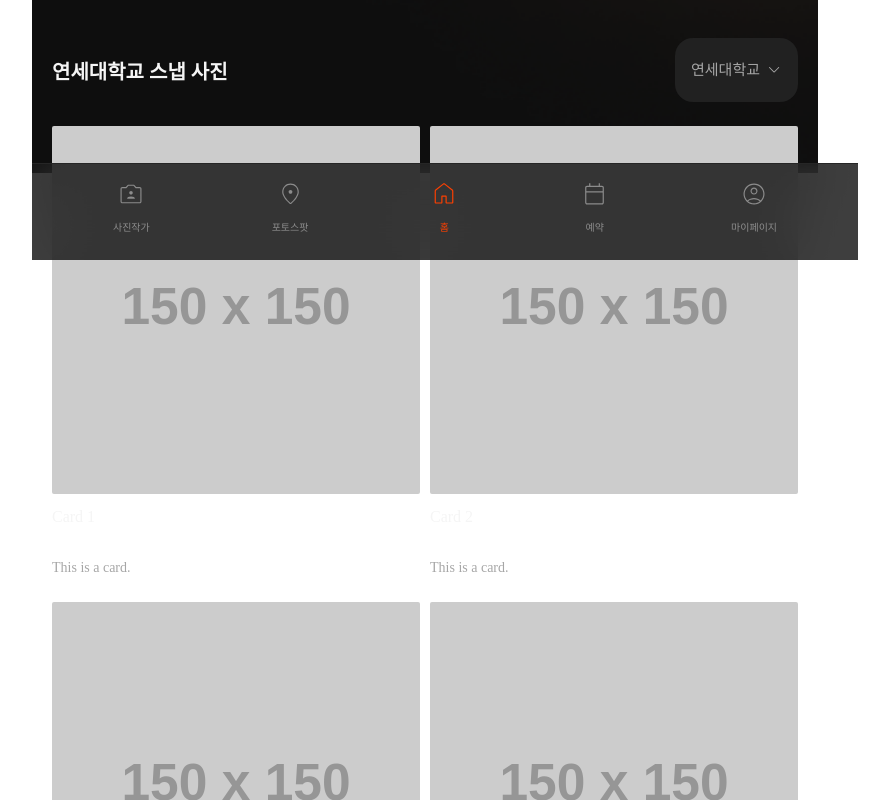
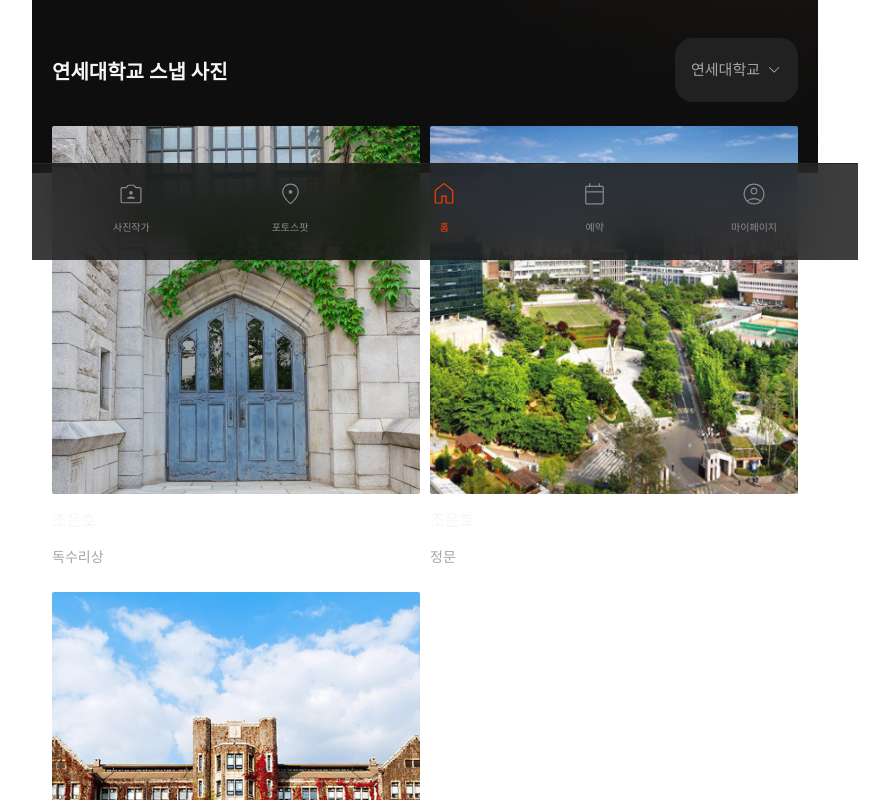
Before and after one commit to photo-ground/FE, a Next.js app: page /home in a window 1280 px wide. Shown: the part 540-1340 px from the top of the page, without its empty margins (215-1104 px from the left). Built offline with nearby package versions, Linux system fonts and the light colour scheme.

Commit message:
♻️ refactor:  학교별 스냅사진 더미데이터로 반영

```diff
--- /dev/null
+++ b/src/app/home/_data/postByUnivData.ts
@@ -0,0 +1,31 @@
+const postByUnivData = {
+  postList: [
+    {
+      id: 3,
+      photographerId: 1,
+      photographerName: '조은호',
+      firstImageUrl: '/images/ewha.jpg',
+      firstImageSpot: '독수리상',
+      createdAt: '2024-12-01T17:33:37',
+    },
+    {
+      id: 2,
+      photographerId: 1,
+      photographerName: '조은호',
+      firstImageUrl: '/images/yonsei.jpg',
+      firstImageSpot: '독수리상',
+      createdAt: '2024-12-01T17:29:06',
+    },
+    {
+      id: 1,
+      photographerId: 1,
+      photographerName: '조은호',
+      firstImageUrl: '/images/sogang.jpg',
+      firstImageSpot: '정문',
+      createdAt: '2024-12-01T17:27:44',
+    },
+  ],
+  hasNext: false,
+};
+
+export default postByUnivData;
--- a/src/app/home/page.tsx
+++ b/src/app/home/page.tsx
@@ -13,6 +13,7 @@ import RightChevronIcon from '@/assets/RightChevronIcon';
 import SearchEngine from './_components/SearchEngine';
 import Filter from './_components/Filter';
 import { Option, UNIV_LIST, UnivLabel, UnivValue } from './type/Option';
+import postByUnivData from './_data/postByUnivData';
 
 const Container = styled.div`
   position: relative;
@@ -45,10 +46,7 @@ const CardTitle = styled.div`
 
 const CardContainerY = styled.div`
   display: grid;
-  grid-template-columns: 1fr 1fr;
-
-  // justify-content: center;
-
+  grid: 1fr 1fr / auto-flow;
   flex-wrap: wrap;
   overflow-y: scroll;
   gap: 10px;
@@ -84,6 +82,9 @@ export default function HomePage() {
     src: 'https://via.placeholder.com/150',
     title: `Card ${index + 1}`,
   }));
+
+  // TODO : /api/posts?univ=yonsei&cursor={postId}
+  // (첫 조회인 경우 : /api/posts?univ=yonsei)
   const onChangeUniv = (prop: Option) => {
     setUniv(prop.value);
     setUnivTitle(prop.label);
@@ -130,17 +131,17 @@ export default function HomePage() {
       </TitleContainer>
 
       <CardContainerY>
-        {cards.map((card) => (
+        {postByUnivData.postList.map((card) => (
           <Card
             key={card.id}
-            content={card.content}
+            content={card.firstImageSpot}
             size="medium"
-            src={card.src}
-            title={card.title}
+            src={card.firstImageUrl}
+            title={card.photographerName}
           />
         ))}
       </CardContainerY>
-      <Spacer size="32px" />
+      <Spacer size="88px" />
     </Container>
   );
 }
--- a/src/components/Card/card.css
+++ b/src/components/Card/card.css
@@ -15,7 +15,6 @@
   position: relative;
   overflow: hidden; /* 자식 요소가 넘치지 않도록 설정 */
   min-width: 110px; /* 최소 너비 */
-  min-height: 110px; /* 최소 높이 */
 
   img {
     width: 100%; /* 부모 요소의 너비에 맞춤 */
@@ -26,9 +25,16 @@
 }
 
 .card.medium {
+  display: block; /* 자식 이미지가 부모를 기준으로 크기 조정 */
+  width: 100%; /* 부모 요소 너비에 맞춤 */
+  aspect-ratio: 1 / 1; /* 정방형 유지 */
+  position: relative;
+  min-width: 10.625rem;
   img {
-    min-width: 10.625rem;
-    min-height: 10.625rem;
+    width: 100%; /* 부모 요소의 너비에 맞춤 */
+    height: 100%; /* 부모 요소의 높이에 맞춤 */
+    object-fit: cover; /* 정방형 안에 꽉 채움 */
+    aspect-ratio: 1 / 1; /* 정방형 유지 */
   }
 }
 
--- a/src/components/Card/index.tsx
+++ b/src/components/Card/index.tsx
@@ -19,7 +19,7 @@ export interface CardProps {
 }
 
 const CardWrapper = styled.div`
-  display: flex;
+  display: flex-block;
   flex-direction: column;
   cursor: pointer;
 `;
```
